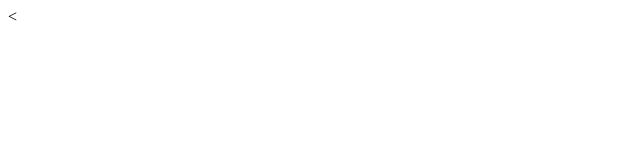
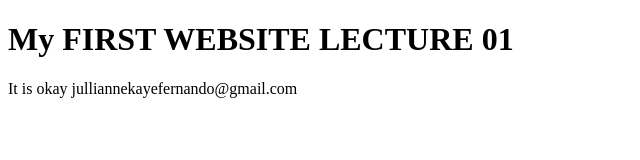
Before and after one commit to JKaye55/website_jkfL01, a plain HTML site: page index.html in a window 1280 px wide. Shown: the whole page, without its empty margins (0-640 px from the left). Drawn offline with Linux system fonts and the light colour scheme.

Commit message:
first push

```diff
--- a/index.html
+++ b/index.html
@@ -6,6 +6,8 @@
     <title>WEBSITE_JKFL01</title>
 </head>
 <body>
-    <
+    <h1>My FIRST WEBSITE LECTURE 01 </h1>
+<p> It is okay julliannekayefernando@gmail.com
+</p>
 </body>
 </html>
```
